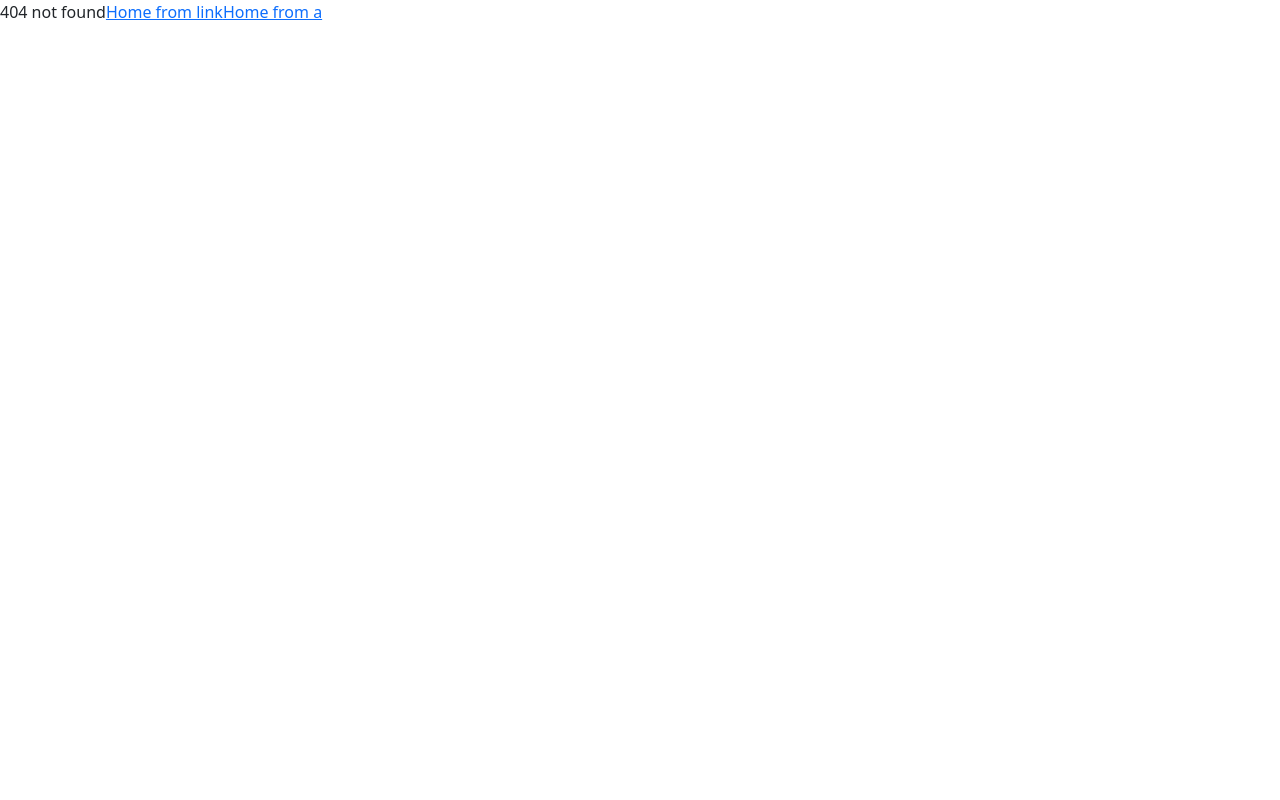
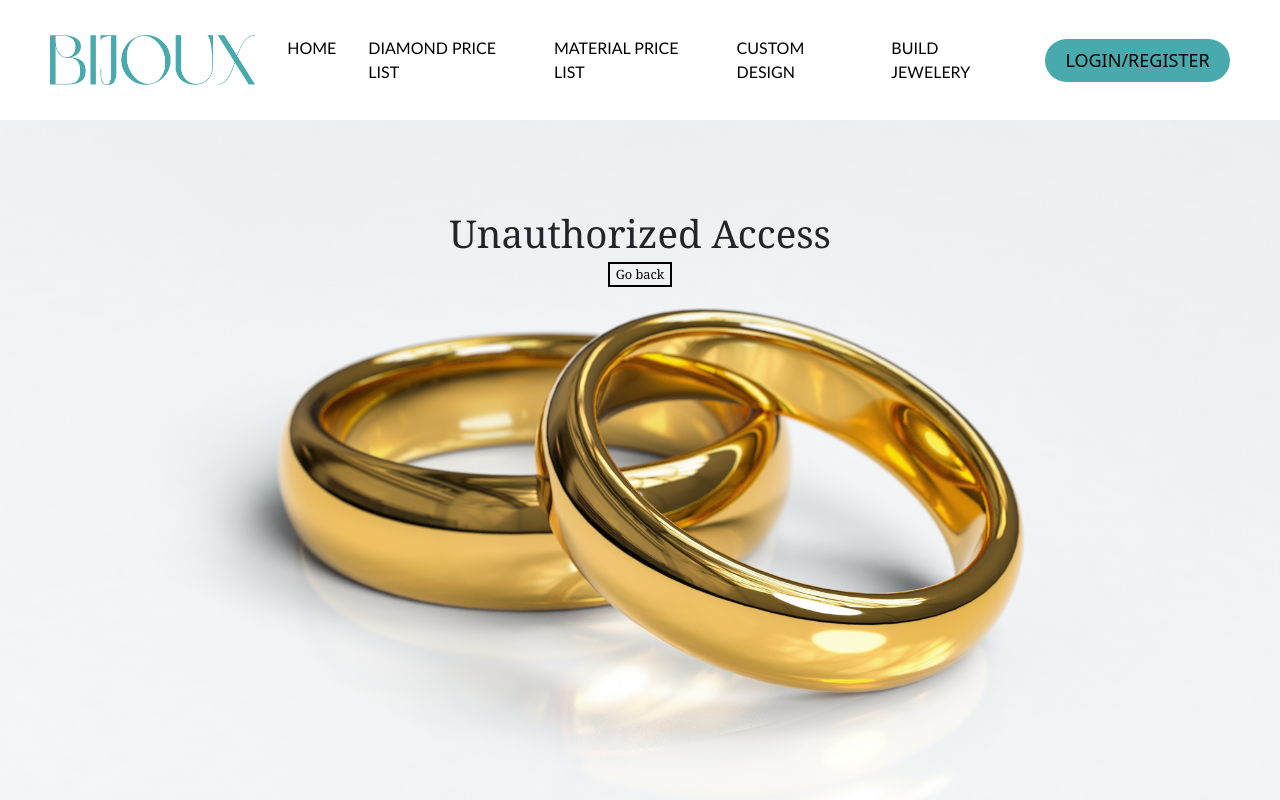
Before and after one commit to AnhNTSE183225/JPOS_FRONT, a React (Vite) app: page /unauthorized-access in a window 1280 px wide. Before the commit this address had no page. Shown: the top 800 px of the page. Built offline with nearby package versions, Linux system fonts and the light colour scheme.

Commit message:
unauthorized access?

```diff
--- a/index.html
+++ b/index.html
@@ -6,6 +6,7 @@
     <meta name="viewport" content="width=device-width, initial-scale=1.0" />
     <title>Bijoux Official Website - Jeweler since 2024</title>
     <link rel="stylesheet" href="https://cdnjs.cloudflare.com/ajax/libs/font-awesome/5.15.3/css/all.min.css">
+    <link href="https://fonts.googleapis.com/css2?family=Playfair+Display:wght@400;700&display=swap" rel="stylesheet">
   </head>
   <body>
     <div id="root"></div>
--- /dev/null
+++ b/src/css/UnauthorizedAccess.module.css
@@ -0,0 +1,17 @@
+#ua-title {
+    top: 7vw;
+    font-size: 3vw;
+    font-family: 'Cambria', 'Cochin', 'Georgia', 'Times', 'Times New Roman', serif;
+    margin: 0;
+}
+
+#ua-button {
+    top: 11vw;
+}
+
+#ua-button>button {
+    font-size: 1vw;
+    font-family: 'Cambria', 'Cochin', 'Georgia', 'Times', 'Times New Roman', serif;
+    background-color: transparent;
+    border: 0.2vw solid black;
+}
--- a/src/pages/UnauthorizedAccess.jsx
+++ b/src/pages/UnauthorizedAccess.jsx
@@ -1,5 +1,18 @@
+import styles from '/src/css/UnauthorizedAccess.module.css';
+import backgroundImage from '/src/assets/wedding_rings.jpg';
+import { useNavigate } from 'react-router-dom';
+
 const UnauthorizedAccess = () => {
-
+    const navigate = useNavigate();
+    return (
+        <div className="container-fluid position-relative p-0" id={styles['unauthorized-access']}>
+            <h1 className='position-absolute w-100 text-center' id={`${styles['ua-title']}`}>Unauthorized Access</h1>
+            <div className='position-absolute w-100 text-center' id={styles['ua-button']}>
+                <button onClick={() => navigate('/')}>Go back</button>
+            </div>
+            <img src={backgroundImage} style={{ width: '100%', height: '100%', objectFit: 'cover' }} alt="" />
+        </div>
+    )
 }
 
 export default UnauthorizedAccess;
--- a/src/pages/frame/AdminFrame.jsx
+++ b/src/pages/frame/AdminFrame.jsx
@@ -1,8 +1,18 @@
-import { Outlet } from "react-router-dom";
+import { Outlet, useNavigate } from "react-router-dom";
 import SidebarAdmin from "../../components/SidebarAdmin";
 import { Toaster } from "sonner";
+import { useEffect } from "react";
 
 const AdminFrame = () => {
+
+    const navigate = useNavigate();
+    useEffect(() => {
+        if (sessionStorage.getItem('admin') === null) {
+            navigate('/unauthorized-access');
+        }
+    }, [])
+
+    if (sessionStorage.getItem('admin') !== null) {
         return (
             <div style={{ fontSize: '20px' }}>
                 <Toaster position="top-center" richColors expand={false} />
@@ -13,5 +23,6 @@ const AdminFrame = () => {
             </div>
         )
     }
+}
 
 export default AdminFrame;
--- a/src/pages/frame/BuildYourOwnFrame.jsx
+++ b/src/pages/frame/BuildYourOwnFrame.jsx
@@ -1,9 +1,18 @@
-import { Outlet } from "react-router-dom";
+import { Outlet, useNavigate } from "react-router-dom";
 import BuildYourOwnNav from "../../components/BuildYourOwnNav";
 import { useEffect } from "react";
 
 const BuildYourOwnFrame = () => {
 
+    const navigate = useNavigate();
+
+    useEffect(() => {
+        if (sessionStorage.getItem('customer') === null) {
+            navigate('/unauthorized-access');
+        }
+    }, [])
+
+    if (sessionStorage.getItem('customer') !== null) {
         return (
             <>
                 <BuildYourOwnNav />
@@ -11,5 +20,6 @@ const BuildYourOwnFrame = () => {
             </>
         )
     }
+}
 
 export default BuildYourOwnFrame;
--- a/src/pages/frame/CustomerFrame.jsx
+++ b/src/pages/frame/CustomerFrame.jsx
@@ -1,10 +1,22 @@
-import { Outlet, useLocation } from "react-router-dom"
+import { Outlet, useLocation, useNavigate } from "react-router-dom"
 import NavigationBar from "../../components/NavigationBar";
 import Footer from "../../components/Footer";
 import { Toaster } from 'sonner';
 import { useEffect } from "react";
 
 const CustomerFrame = () => {
+
+    const location = useLocation().pathname;
+    const navigate = useNavigate();
+    const allowedPaths = ['/', '/diamond-price-list', '/material-price-list', '/custom-design', '/unauthorized-access'];
+
+    useEffect(() => {
+        if (sessionStorage.getItem('customer') == null) {
+            if (!allowedPaths.includes(location)) {
+                navigate('/unauthorized-access');
+            }
+        }
+    }, [])
 
     const ScrollToTop = () => {
         const { pathname } = useLocation();
@@ -16,6 +28,7 @@ const CustomerFrame = () => {
         return null;
     }
 
+    if (sessionStorage.getItem('customer') != null || allowedPaths.includes(location)) {
         return (
             <div>
                 <Toaster position="top-center" richColors expand={true} />
@@ -24,9 +37,10 @@ const CustomerFrame = () => {
                     <Outlet />
                 </div>
                 <Footer />
-            <ScrollToTop/>
+                <ScrollToTop />
             </div>
         )
     }
+}
 
 export default CustomerFrame;
--- a/src/pages/frame/StaffFrame.jsx
+++ b/src/pages/frame/StaffFrame.jsx
@@ -1,8 +1,18 @@
-import { Outlet } from "react-router-dom";
+import { Outlet, useNavigate } from "react-router-dom";
 import Sidebar from "../../components/Sidebar";
 import { Toaster } from "sonner";
+import { useEffect } from "react";
 
 const StaffFrame = () => {
+
+    const navigate = useNavigate();
+    useEffect(() => {
+        if (sessionStorage.getItem('staff') === null) {
+            navigate('/unauthorized-access');
+        }
+    }, [])
+
+    if (sessionStorage.getItem('staff') !== null) {
         return (
             <div style={{ fontSize: '20px' }}>
                 <Toaster position="top-center" richColors expand={true} />
@@ -14,4 +24,6 @@ const StaffFrame = () => {
         )
     }
 
+}
+
 export default StaffFrame;
```
Also changed, not shown: src/main.jsx (+10 -5 lines), src/assets/wedding_rings.jpg (added). Lines whose indentation alone changed are shown as unchanged.
